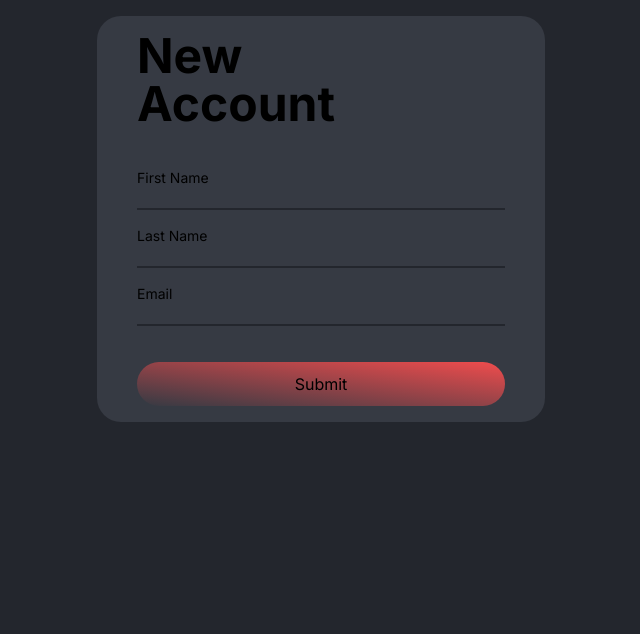
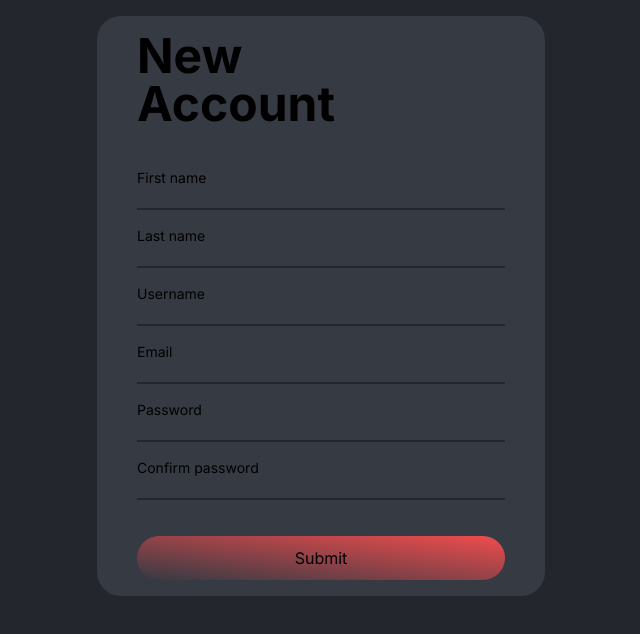
Before and after one commit to gsngdavid/chat-app, a Next.js app: page /auth/signup in a window 1280 px wide. Shown: the top 634 px of the page, without its empty margins (319-959 px from the left). Built offline with nearby package versions, Linux system fonts and the light colour scheme.

Commit message:
refactor: create AuthInput

```diff
--- a/src/app/auth/signup/page.tsx
+++ b/src/app/auth/signup/page.tsx
@@ -1,3 +1,6 @@
+"use client";
+
+import AuthInput from "../../../components/ui/AuthInput";
 import Button from "../../../components/ui/Button";
 
 export default function LoginPage() {
@@ -7,39 +10,37 @@ export default function LoginPage() {
         New <span className="block">Account</span>
       </h1>
       <form className="flex flex-col gap-y-4 mt-10">
-        <div className="flex flex-col">
-          <label className="text-sm" htmlFor="firstName">
-            First Name
-          </label>
-          <input
-            className="bg-transparent outline-none border-b-2 text-sm text-secondary border-dark-gray focus:border-primary"
+        <AuthInput
           type="text"
+          id="firstName"
           name="firstName"
-            id="firstName"
+          placeholder="First name"
         />
-        </div>
-        <div className="flex flex-col">
-          <label className="text-sm" htmlFor="lastName">
-            Last Name
-          </label>
-          <input
-            className="bg-transparent outline-none border-b-2 text-sm text-secondary border-dark-gray focus:border-primary"
+        <AuthInput
           type="text"
+          id="lastName"
           name="lastName"
-            id="lastName"
+          placeholder="Last name"
         />
-        </div>
-        <div className="flex flex-col">
-          <label className="text-sm" htmlFor="email">
-            Email
-          </label>
-          <input
-            className="bg-transparent outline-none border-b-2 text-sm text-secondary border-dark-gray focus:border-primary"
+        <AuthInput
           type="text"
-            name="email"
-            id="email"
+          id="username"
+          name="username"
+          placeholder="Username"
         />
-        </div>
+        <AuthInput type="email" id="email" name="email" placeholder="Email" />
+        <AuthInput
+          type="password"
+          id="password"
+          name="password"
+          placeholder="Password"
+        />
+        <AuthInput
+          type="password"
+          id="confirmPassword"
+          name="confirmPassword"
+          placeholder="Confirm password"
+        />
         <div className="flex flex-col mt-5">
           <Button>Submit</Button>
         </div>
--- a/src/app/chat/[id]/page.tsx
+++ b/src/app/chat/[id]/page.tsx
@@ -5,7 +5,6 @@ import ArrowLeftIcon from "../../../assets/icons/ArrowLeft";
 import OutgoingMessage from "../../../components/Messages/outgoing/OutgoingMessage";
 import IncomingMessage from "../../../components/Messages/incoming/IncomingMessage";
 import RecordIcon from "../../../assets/icons/RecordIcon";
-import CameraIcon from "../../../assets/icons/CameraIcon";
 import EmojiIcon from "../../../assets/icons/EmojiIcon";
 import AttachIcon from "../../../assets/icons/AttachIcon";
 import SendIcon from "../../../assets/icons/SendIcon";
--- /dev/null
+++ b/src/components/ui/AuthInput.tsx
@@ -0,0 +1,28 @@
+"use client"
+
+import { InputHTMLAttributes } from "react";
+
+interface Props extends InputHTMLAttributes<HTMLInputElement> {}
+
+export default function AuthInput({
+  placeholder,
+  id,
+  name,
+  type,
+  ...props
+}: Props) {
+  return (
+    <div className="flex flex-col">
+      <label className="text-sm" htmlFor={id}>
+        {placeholder}
+      </label>
+      <input
+        className="bg-transparent outline-none border-b-2 text-sm text-secondary border-dark-gray focus:border-primary"
+        type={type ? type : "text"}
+        name={name}
+        id={id}
+        {...props}
+      />
+    </div>
+  );
+}
```
Lines whose indentation alone changed are shown as unchanged.
